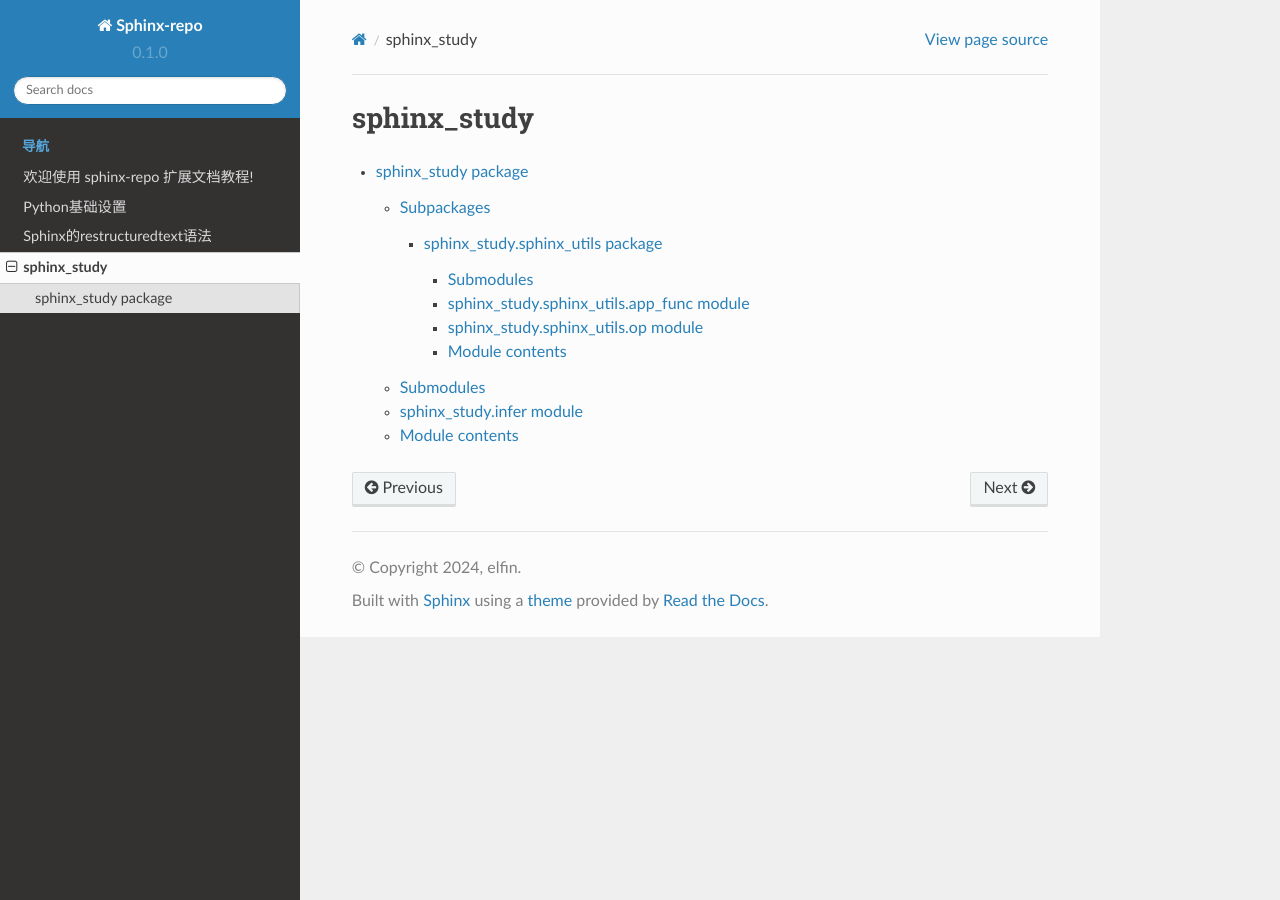
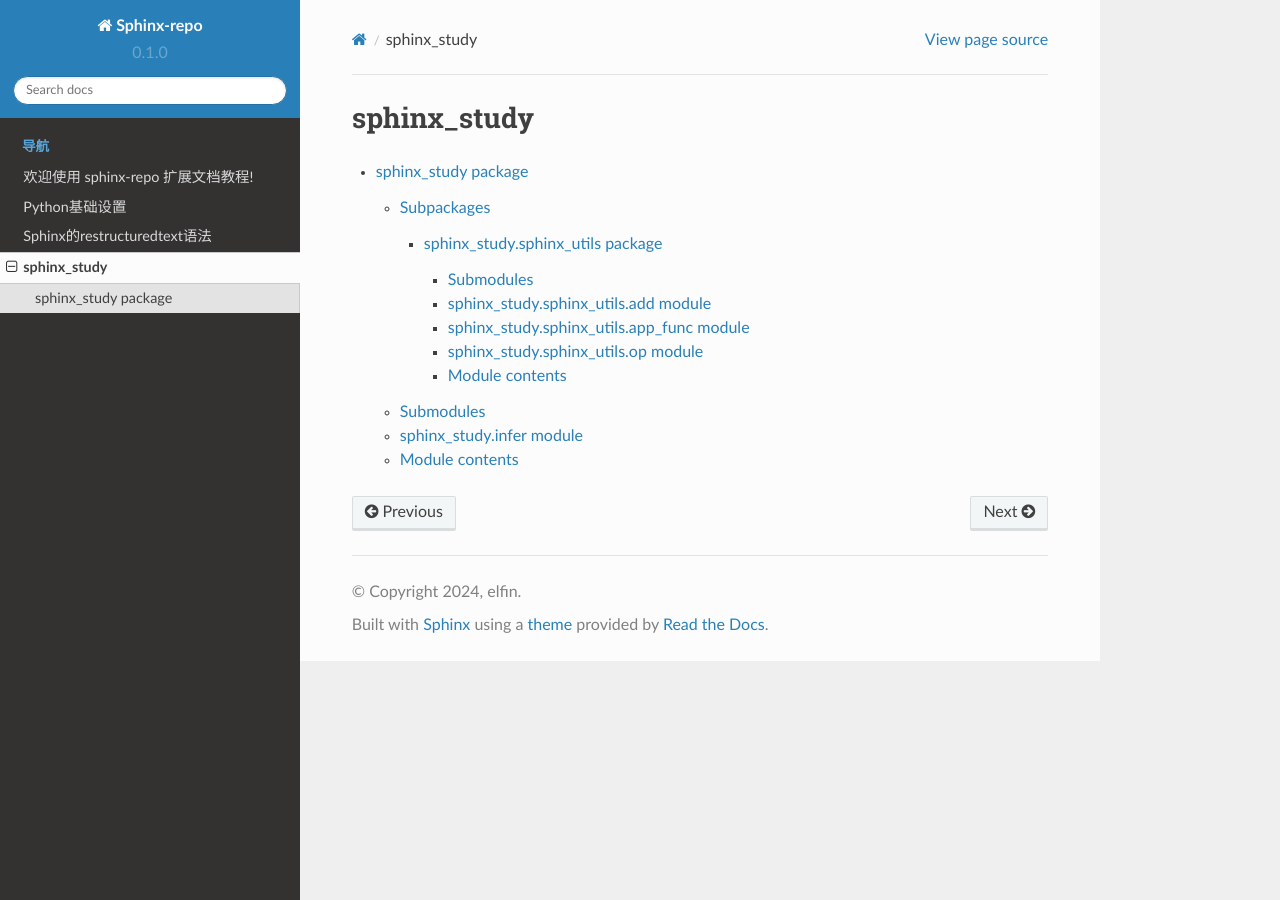
Before and after one commit to firstelfin/sphinx-test2, a Sphinx documentation site: the page built from docs/source/sphinx_study/modules.rst, in a window 1280 px wide. Built offline with Sphinx 7.4.7 and the Read the Docs theme 2.0.0, drawn with Linux system fonts in a browser that asks for light colours.

```diff
--- a/docs/source/sphinx_study/sphinx_study.sphinx_utils.rst
+++ b/docs/source/sphinx_study/sphinx_study.sphinx_utils.rst
@@ -3,6 +3,14 @@ sphinx\_study.sphinx\_utils package
 
 Submodules
 ----------
+
+sphinx\_study.sphinx\_utils.add module
+--------------------------------------
+
+.. automodule:: sphinx_study.sphinx_utils.add
+   :members:
+   :undoc-members:
+   :show-inheritance:
 
 sphinx\_study.sphinx\_utils.app\_func module
 --------------------------------------------
```
Also changed, not shown: 1 other file.
